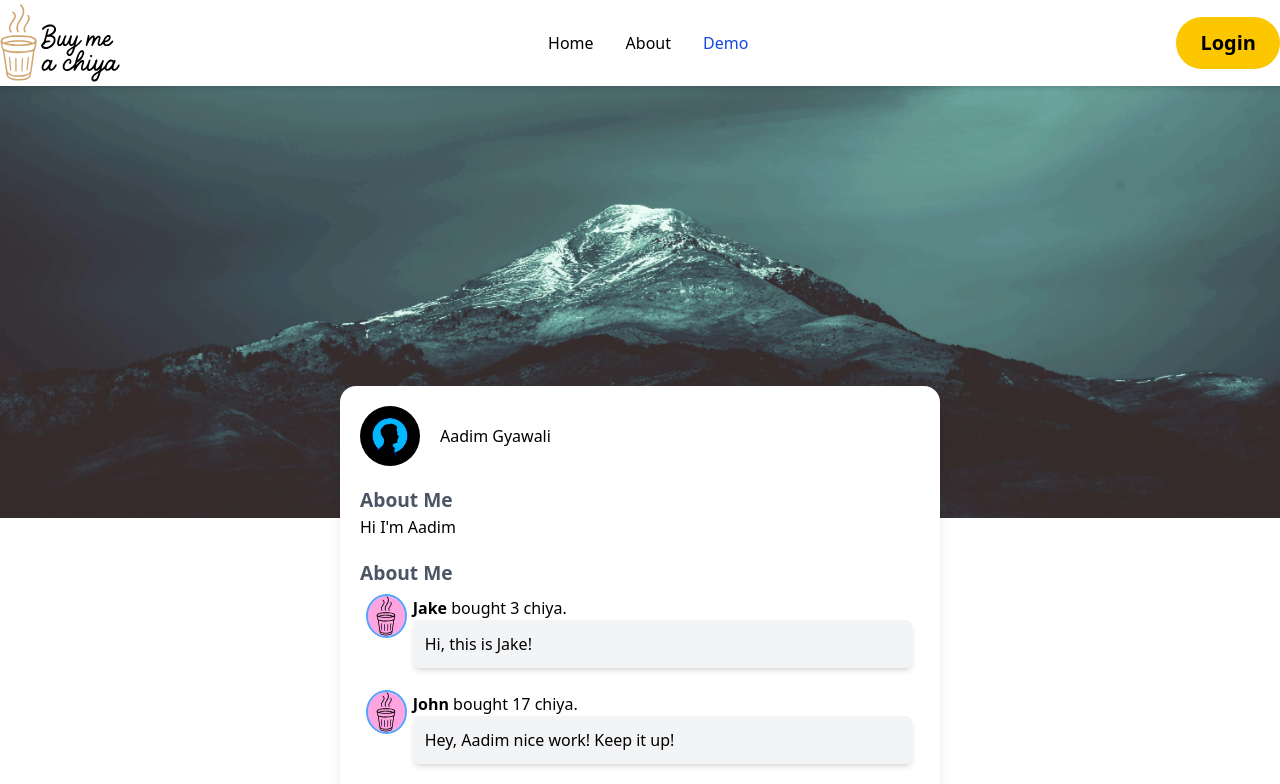
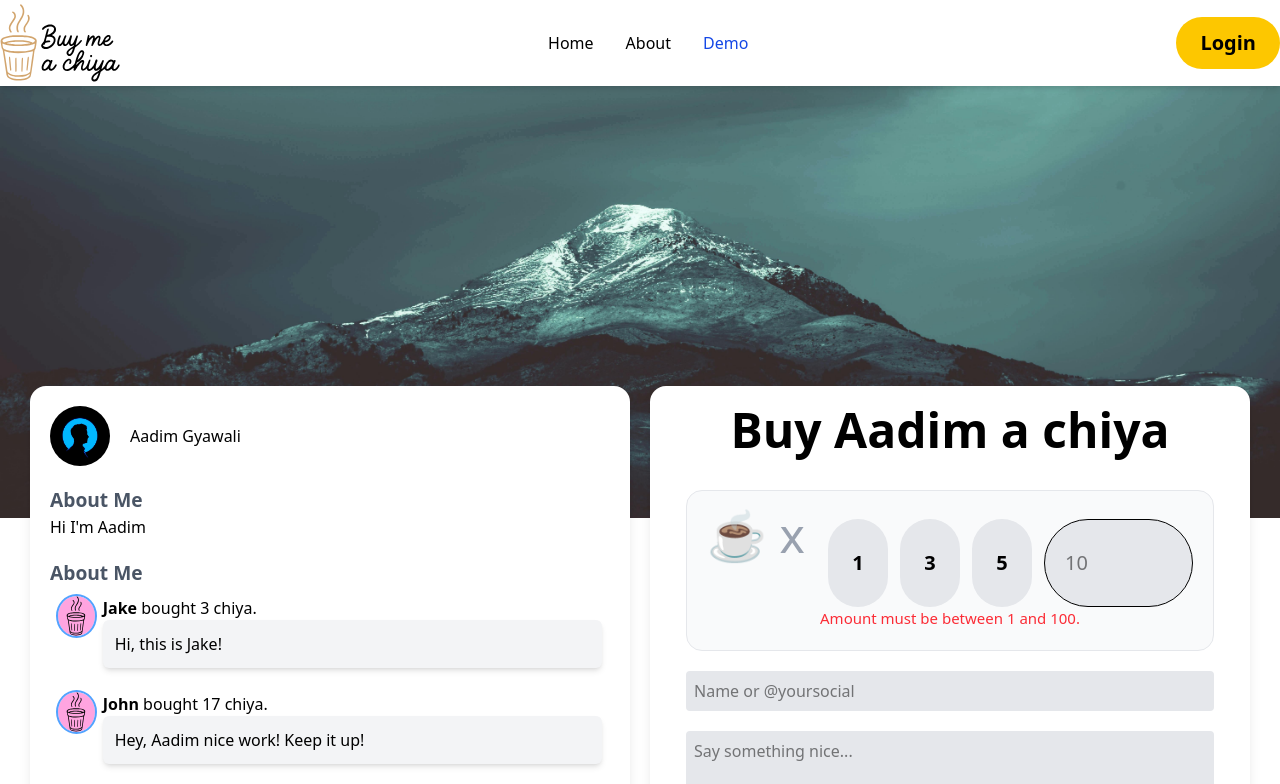
Before and after one commit to gyawaliaadim/Buy-me-a-chiya, a Next.js app: page /demo in a window 1280 px wide. Shown: the top 784 px of the page. Built offline with nearby package versions, Linux system fonts and the light colour scheme; no server answers.

Commit message:
Update UI

```diff
--- a/app/[username]/page.js
+++ b/app/[username]/page.js
@@ -138,11 +138,11 @@ const Username = ({ params }) => {
     !validUsername ? (
       <div className='w-full h-full flex justify-center items-center'>404 error</div>
     ) : (
-      <div className='flex flex-col justify-start items-center min-h-[200vh] mx-auto relative'>
+      <div className='flex flex-col justify-start items-center min-h-[200vh]  relative bg-gray-200'>
         <div className="absolute top-0 cover w-full h-[20vh] flex justify-center items-center z-0">
           <img className="object-cover bg-center" src={User.coverpic} />
         </div>
-        <div className="top-[300px] info absolute z-10 w-[85%] flex justify-center gap-5 flex-wrap ">
+        <div className="top-[300px] info absolute z-10 flex justify-center gap-5 flex-wrap ">
 
           <div className="userInfo w-[600px] h-max flex flex-col justify-start items-center gap-5 p-5 bg-white rounded-2xl shadow-lg">
             <div className="userDetails items-center flex justify-start gap-5 self-start">
--- a/app/demo/page.js
+++ b/app/demo/page.js
@@ -68,11 +68,11 @@ const handleQuickSelect = (val) => {
 };
 
 return (
-    <div className='flex flex-col justify-start items-center min-h-[200vh] mx-auto relative'>
+    <div className='flex flex-col justify-start items-center min-h-[200vh] relative'>
         <div className="absolute top-0 cover w-full h-[20vh] flex justify-center items-center z-0">
             <img className="object-cover bg-center" src="/cover.png" />
         </div>
-        <div className="top-[300px] info absolute z-10 w-[85%] flex justify-center gap-5 flex-wrap ">
+        <div className="top-[300px] info absolute z-10 flex gap-5 flex-wrap ">
 
             <div className="userInfo w-[600px] h-max flex flex-col justify-start items-center gap-5 p-5 bg-white rounded-2xl shadow-lg">
                 <div className="userDetails items-center flex justify-start gap-5 self-start">
--- a/app/page.js
+++ b/app/page.js
@@ -3,7 +3,6 @@
 import React from "react";
 import Link from "next/link";
 import Image from "next/image";
-
 export default function Home() {
   return (
 
```
